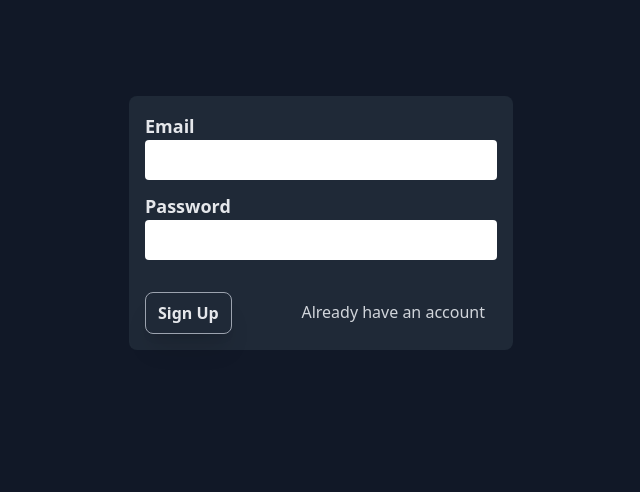
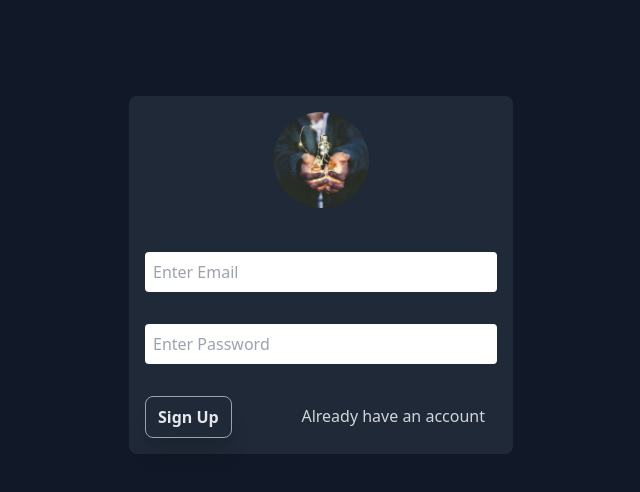
Before and after one commit to GiftChrisJava/trackervideo, a Next.js app: page /register in a window 1280 px wide. Shown: the top 492 px of the page, without its empty margins (319-959 px from the left). Built offline with nearby package versions, Linux system fonts and the light colour scheme.

Commit message:
beautiful form

```diff
--- a/app/login/page.jsx
+++ b/app/login/page.jsx
@@ -1,32 +1,33 @@
+/* eslint-disable jsx-a11y/alt-text */
 "use client";
+
+import Image from "next/image";
+import image3 from "../../public/img3.jpeg";
+
 export default function page() {
   return (
     <div className="bg-gray-800 p-4 rounded-lg mx-auto max-w-sm mt-24">
+      <div className="flex justify-between">
+        <Image
+          src={image3}
+          className="h-24 w-24 rounded-full  object-cover mx-auto mb-11"
+        />
+      </div>
       <form action="../auth/signin" method="post" className="flex flex-col">
-        <label
-          htmlFor="email"
-          className="block text-gray-200 font-bold text-lg"
-        >
-          Email
-        </label>
         <input
           required
           type="text"
           name="email"
           id="email"
-          className="p-2 mb-3 text-gray-800 rounded w-full focus:outline-none focus:shadow-lg"
+          placeholder="Enter Email"
+          className="p-2 mb-8 text-gray-800 rounded w-full focus:outline-none focus:shadow-lg"
         />
-        <label
-          htmlFor="password"
-          className="block text-gray-200 font-bold text-lg"
-        >
-          Password
-        </label>
         <input
           required
           type="password"
           name="password"
           id="password"
+          placeholder="Enter Password"
           className="p-2 text-gray-800 rounded w-full focus:outline-none focus:shadow-lg"
         />
         <div className=" flex justify-between mt-8">
--- a/app/register/page.jsx
+++ b/app/register/page.jsx
@@ -1,32 +1,33 @@
+/* eslint-disable jsx-a11y/alt-text */
 "use client";
+
+import Image from "next/image";
+import image1 from "../../public/img1.jpeg";
+
 export default function page() {
   return (
     <div className="bg-gray-800 p-4 rounded-lg mx-auto max-w-sm mt-24">
+      <div className="flex justify-between">
+        <Image
+          src={image1}
+          className="h-24 w-24 rounded-full  object-cover mx-auto mb-11"
+        />
+      </div>
       <form action="../auth/signup" method="post" className="flex flex-col">
-        <label
-          htmlFor="email"
-          className="block text-gray-200 font-bold text-lg"
-        >
-          Email
-        </label>
         <input
           required
           type="text"
           name="email"
           id="email"
-          className="p-2 mb-3 text-gray-800 rounded w-full focus:outline-none focus:shadow-lg"
+          placeholder="Enter Email"
+          className="p-2 mb-8 text-gray-800 rounded w-full focus:outline-none focus:shadow-lg"
         />
-        <label
-          htmlFor="password"
-          className="block text-gray-200 font-bold text-lg"
-        >
-          Password
-        </label>
         <input
           required
           type="password"
           name="password"
           id="password"
+          placeholder="Enter Password"
           className="p-2 text-gray-800 rounded w-full focus:outline-none focus:shadow-lg"
         />
         <div className=" flex justify-between mt-8">
```
